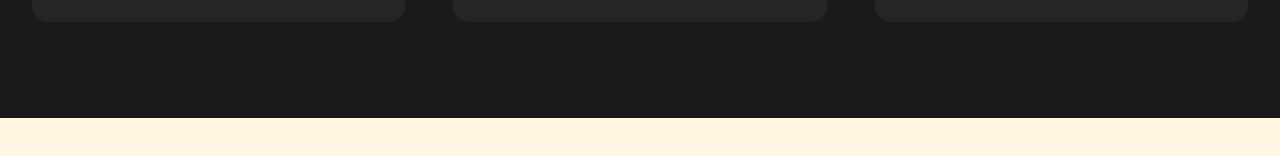
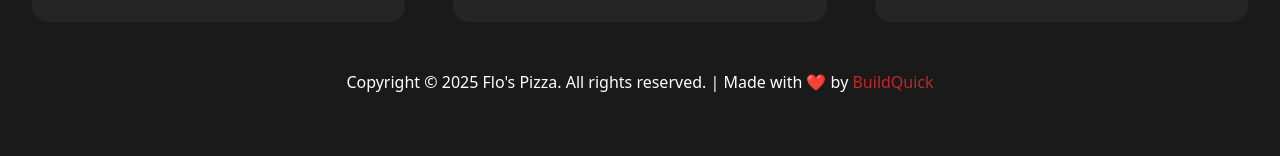
Before and after one commit to AntonioKOD/flo-s, a Next.js app: page / in a window 1280 px wide. Shown: the part 2154-2310 px from the top of the page. Before the commit the page ends 2272 px from the top, so only its background shows below. Built offline with nearby package versions, Linux system fonts and the light colour scheme.

Commit message:
new changes to the copyright

```diff
--- a/components/contact-section.tsx
+++ b/components/contact-section.tsx
@@ -117,6 +117,10 @@ export default function ContactSection() {
           </motion.div>
         </div>
       </div>
+
+      <div className="text-center mt-12">
+        <p>Copyright © {new Date().getFullYear()} Flo&apos;s Pizza. All rights reserved. | Made with ❤️ by <Link href="https://buildquick.io" className="text-[#C1272D]">BuildQuick</Link></p>
+      </div>
     </section>
   )
 }
```
